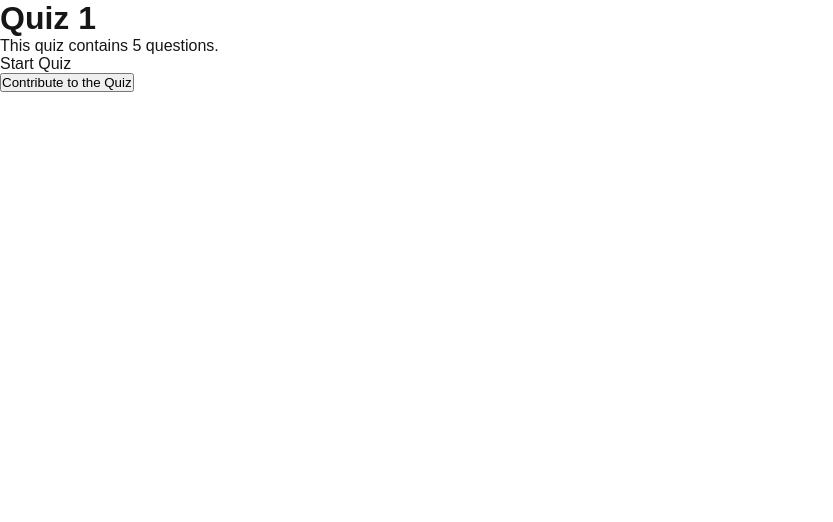
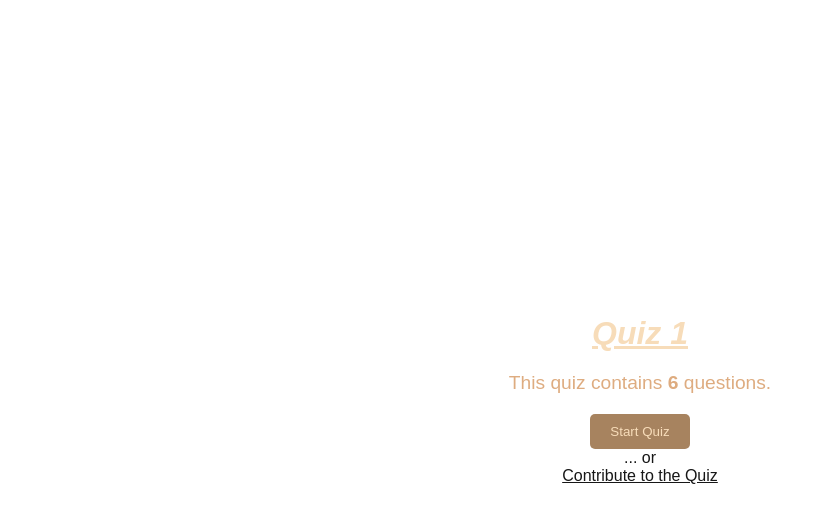
Before and after one commit to trettt/InteractiveQuizApp, a Next.js app: page /quiz/1 in a window 1280 px wide. Shown: the top 522 px of the page, without its empty margins (0-833 px from the left). Built offline with nearby package versions, Linux system fonts and the light colour scheme; a web font is replaced by a local one.

Commit message:
changed the design of the current quiz page

```diff
--- a/data/questions.json
+++ b/data/questions.json
@@ -3,145 +3,72 @@
     "id": 1,
     "quizId": 1,
     "question": "What is the capital of France?",
-    "answers": ["Berlin", "London", "Paris", "Madrid"],
+    "answers": [
+      "Berlin",
+      "London",
+      "Paris",
+      "Madrid"
+    ],
     "correctAnswerPosition": 2
   },
   {
     "id": 2,
     "quizId": 1,
     "question": "When did WW2 start?",
-    "answers": ["1945", "1939", "1914", "1929"],
+    "answers": [
+      "1945",
+      "1939",
+      "1914",
+      "1929"
+    ],
     "correctAnswerPosition": 1
   },
   {
     "id": 3,
     "quizId": 1,
     "question": "Who painted the \"Mona Lisa\"?",
-    "answers": ["Da Vinci", "Picasso", "Van Gogh", "Rembrandt"],
+    "answers": [
+      "Da Vinci",
+      "Picasso",
+      "Van Gogh",
+      "Rembrandt"
+    ],
     "correctAnswerPosition": 0
   },
   {
     "id": 4,
-    "quizId": 2,
+    "quizId": 1,
     "question": "Which planet is known as the Red Planet?",
-    "answers": ["Earth", "Mars", "Jupiter", "Venus"],
+    "answers": [
+      "Earth",
+      "Mars",
+      "Jupiter",
+      "Venus"
+    ],
     "correctAnswerPosition": 1
   },
   {
     "id": 5,
-    "quizId": 2,
+    "quizId": 1,
     "question": "What is the largest mammal?",
-    "answers": ["Elephant", "Blue Whale", "Giraffe", "Hippopotamus"],
+    "answers": [
+      "Elephant",
+      "Blue Whale",
+      "Giraffe",
+      "Hippopotamus"
+    ],
     "correctAnswerPosition": 1
   },
   {
     "id": 6,
-    "quizId": 2,
-    "question": "Who wrote 'Hamlet'?",
+    "quizId": 1,
+    "question": "fds",
     "answers": [
-      "William Wordsworth",
-      "Charles Dickens",
-      "William Shakespeare",
-      "George Orwell"
+      "1",
+      "2",
+      "3",
+      "4"
     ],
-    "correctAnswerPosition": 2
-  },
-  {
-    "id": 7,
-    "quizId": 2,
-    "question": "What is the hardest natural substance on Earth?",
-    "answers": ["Gold", "Iron", "Diamond", "Granite"],
-    "correctAnswerPosition": 2
-  },
-  {
-    "id": 8,
-    "quizId": 1,
-    "question": "What is the longest river in the world?",
-    "answers": ["Nile", "Amazon", "Yangtze", "Mississippi"],
     "correctAnswerPosition": 0
-  },
-  {
-    "id": 9,
-    "quizId": 1,
-    "question": "Which country is the origin of the cocktail Mojito?",
-    "answers": ["Brazil", "Mexico", "Cuba", "Spain"],
-    "correctAnswerPosition": 2
-  },
-  {
-    "id": 10,
-    "quizId": 2,
-    "question": "What is the smallest country in the world?",
-    "answers": ["Monaco", "Vatican City", "San Marino", "Liechtenstein"],
-    "correctAnswerPosition": 1
-  },
-  {
-    "id": 11,
-    "quizId": 3,
-    "question": "What is the chemical symbol for gold?",
-    "answers": ["Au", "Ag", "Pb", "Fe"],
-    "correctAnswerPosition": 0
-  },
-  {
-    "id": 15,
-    "quizId": 3,
-    "question": "What gas do plants absorb from the atmosphere?",
-    "answers": ["Oxygen", "Carbon Dioxide", "Nitrogen", "Helium"],
-    "correctAnswerPosition": 1
-  },
-  {
-    "id": 16,
-    "quizId": 3,
-    "question": "What is the boiling point of water in Celsius?",
-    "answers": ["90°C", "100°C", "110°C", "120°C"],
-    "correctAnswerPosition": 1
-  },
-  {
-    "id": 17,
-    "quizId": 3,
-    "question": "What is the powerhouse of the cell?",
-    "answers": ["Nucleus", "Ribosome", "Mitochondria", "Chloroplast"],
-    "correctAnswerPosition": 2
-  },
-  {
-    "id": 18,
-    "quizId": 3,
-    "question": "Which planet is the hottest in our solar system?",
-    "answers": ["Mercury", "Venus", "Mars", "Earth"],
-    "correctAnswerPosition": 1
-  },
-  {
-    "id": 19,
-    "quizId": 4,
-    "question": "What is the most abundant gas in Earth's atmosphere?",
-    "answers": ["Oxygen", "Carbon Dioxide", "Nitrogen", "Hydrogen"],
-    "correctAnswerPosition": 2
-  },
-  {
-    "id": 20,
-    "quizId": 4,
-    "question": "What is the hardest metal?",
-    "answers": ["Steel", "Titanium", "Tungsten", "Aluminum"],
-    "correctAnswerPosition": 2
-  },
-  {
-    "id": 21,
-    "quizId": 4,
-    "question": "Which element has the atomic number 1?",
-    "answers": ["Oxygen", "Helium", "Hydrogen", "Carbon"],
-    "correctAnswerPosition": 2
-  },
-  {
-    "id": 22,
-    "quizId": 4,
-    "question": "What is the human body’s largest organ?",
-    "answers": ["Liver", "Heart", "Skin", "Brain"],
-    "correctAnswerPosition": 2
-  },
-  {
-    "id": 23,
-    "quizId": 4,
-    "question": "What force keeps us on the ground?",
-    "answers": ["Magnetism", "Gravity", "Friction", "Inertia"],
-    "correctAnswerPosition": 1
   }
 ]
--- a/pages/quiz/[quizId].jsx
+++ b/pages/quiz/[quizId].jsx
@@ -2,39 +2,40 @@ import { useRouter } from "next/router";
 import Link from "next/link";
 import { useEffect, useState } from "react";
 import QuestionForm from "@/components/questionForm";
-
-const quizzes = [
-  {
-    id: 1,
-    categoryId: 1,
-    title: "Quiz 1",
-  },
-  {
-    id: 2,
-    categoryId: 1,
-    title: "Quiz 2",
-  },
-  {
-    id: 3,
-    categoryId: 2,
-    title: "Quiz 1",
-  },
-  {
-    id: 4,
-    categoryId: 2,
-    title: "Quiz 2",
-  },
-];
+import styles from "../../styles/Quiz.module.css";
 
 export default function Quiz() {
   const router = useRouter();
   const { quizId } = router.query;
+
   const [numberOfQuestions, setNumberOfQuestions] = useState(0);
   const [loading, setLoading] = useState(true);
   const [error, setError] = useState(null);
   const [showForm, setShowForm] = useState(false);
+  const [quiz, setQuiz] = useState(null);
 
-  const currentQuiz = quizzes.find((quiz) => quiz.id === parseInt(quizId));
+  useEffect(() => {
+    async function fetchQuiz() {
+      try {
+        const res = await fetch("/api/quizzes");
+        if (!res.ok) {
+          throw new Error("Failed to fetch quizzes");
+        }
+        const data = await res.json();
+        const currentQuiz = data.find((quiz) => quiz.id === parseInt(quizId));
+        console.log(currentQuiz);
+        setQuiz(currentQuiz);
+        setLoading(false);
+      } catch (err) {
+        setError(err.message);
+        setLoading(false);
+      }
+    }
+
+    if (quizId) {
+      fetchQuiz();
+    }
+  }, [quizId]);
 
   useEffect(() => {
     async function fetchQuestions() {
@@ -54,21 +55,21 @@ export default function Quiz() {
       }
     }
 
-    if (quizId) {
+    if (quizId && quiz) {
       fetchQuestions();
     }
-  }, [quizId]);
-
-  if (!currentQuiz) {
-    return <h1>Quiz not found</h1>;
-  }
+  }, [quizId, quiz]);
 
   if (loading) {
-    return <p>Loading questions...</p>;
+    return <p className={styles.message}>Loading questions...</p>;
   }
 
   if (error) {
-    return <p>Error: {error}</p>;
+    return <p className={styles.message}>Error: {error}</p>;
+  }
+
+  if (!quiz) {
+    return <h1 className={styles.message}>Quiz not found</h1>;
   }
 
   const handleContributeClick = () => {
@@ -76,16 +77,22 @@ export default function Quiz() {
   };
 
   return (
-    <>
-      <div>
-        <h1>{currentQuiz.title}</h1>
-        <p>This quiz contains {numberOfQuestions} questions.</p>
-        <Link href={`/quiz/${quizId}/question/1`}>Start Quiz</Link>
-      </div>
-      <div>
-        <button onClick={handleContributeClick}>
-          {showForm ? "Hide Form" : "Contribute to the Quiz"}
-        </button>
+    <div className={styles.container}>
+      <h1 className={styles.title}>
+        <u>
+          <i>{quiz.title}</i>
+        </u>
+      </h1>
+      <p className={styles.info}>
+        This quiz contains <b>{numberOfQuestions}</b> questions.
+      </p>
+      <Link href={`/quiz/${quizId}/question/1`}>
+        <button className={styles.button}>Start Quiz</button>
+      </Link>
+      <p> ... or </p>
+      <p onClick={handleContributeClick} className={styles.contribute}>
+        <u>{showForm ? "Hide Form" : "Contribute to the Quiz"}</u>
+      </p>
       {showForm && (
         <QuestionForm
           quizId={quizId}
@@ -94,6 +101,5 @@ export default function Quiz() {
         />
       )}
     </div>
-    </>
   );
 }
--- a/styles/CategoriesQuizzes.module.css
+++ b/styles/CategoriesQuizzes.module.css
@@ -10,6 +10,15 @@
 .title {
   margin-bottom: 40px;
   color: #f7dcb9;
+}
+
+.message {
+  display: flex;
+  align-items: center;
+  justify-content: center;
+  font-size: 1.5rem;
+  color: #f7dcb9;
+  height: 100vh;
 }
 
 .grid {
@@ -31,17 +40,25 @@
   transform: scale(1.05);
 }
 
-.message {
-  display: flex;
-  align-items: center;
-  justify-content: center;
-  font-size: 1.5rem;
+.button {
+  background-color: #a7835f;
   color: #f7dcb9;
-  height: 100vh;
+  padding: 10px 20px;
+  border: none;
+  border-radius: 5px;
+  cursor: pointer;
+  transition: transform 0.2s ease-in-out;
+}
+
+.button:hover {
+  transform: scale(1.05);
 }
 
 .quizList {
   display: flex;
   flex-direction: column;
   gap: 15px;
+  width: 100%;
+  max-width: 600px;
+  padding: 20px;
 }
--- /dev/null
+++ b/styles/Quiz.module.css
@@ -0,0 +1,49 @@
+.container {
+  display: flex;
+  flex-direction: column;
+  align-items: center;
+  justify-content: center;
+  height: 100vh;
+}
+
+.title {
+  margin-bottom: 20px;
+  color: #f7dcb9;
+}
+
+.info {
+  font-size: 1.2rem;
+  margin-bottom: 20px;
+  color: #deac80;
+}
+
+.button {
+  background-color: #a7835f;
+  color: #f7dcb9;
+  padding: 10px 20px;
+  border: none;
+  border-radius: 5px;
+  cursor: pointer;
+  transition: transform 0.2s ease-in-out;
+}
+
+.button:hover {
+  transform: scale(1.05);
+}
+
+.message {
+  display: flex;
+  align-items: center;
+  justify-content: center;
+  font-size: 1.5rem;
+  color: #f7dcb9;
+  height: 100vh;
+}
+
+.contribute {
+  cursor: pointer;
+}
+
+.contribute :hover {
+  color:#a7835f;
+}
```
Lines whose indentation alone changed are shown as unchanged.
